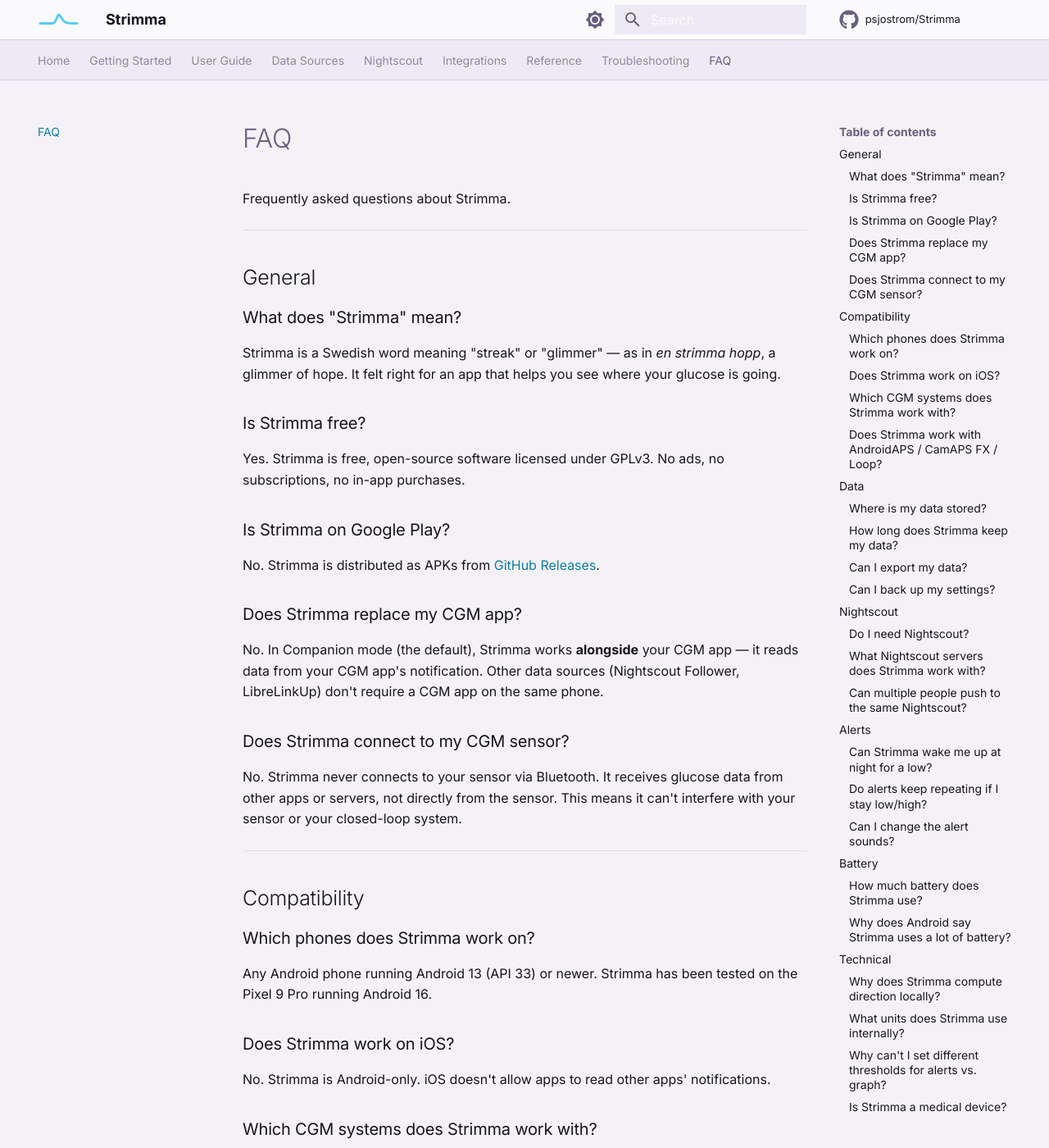
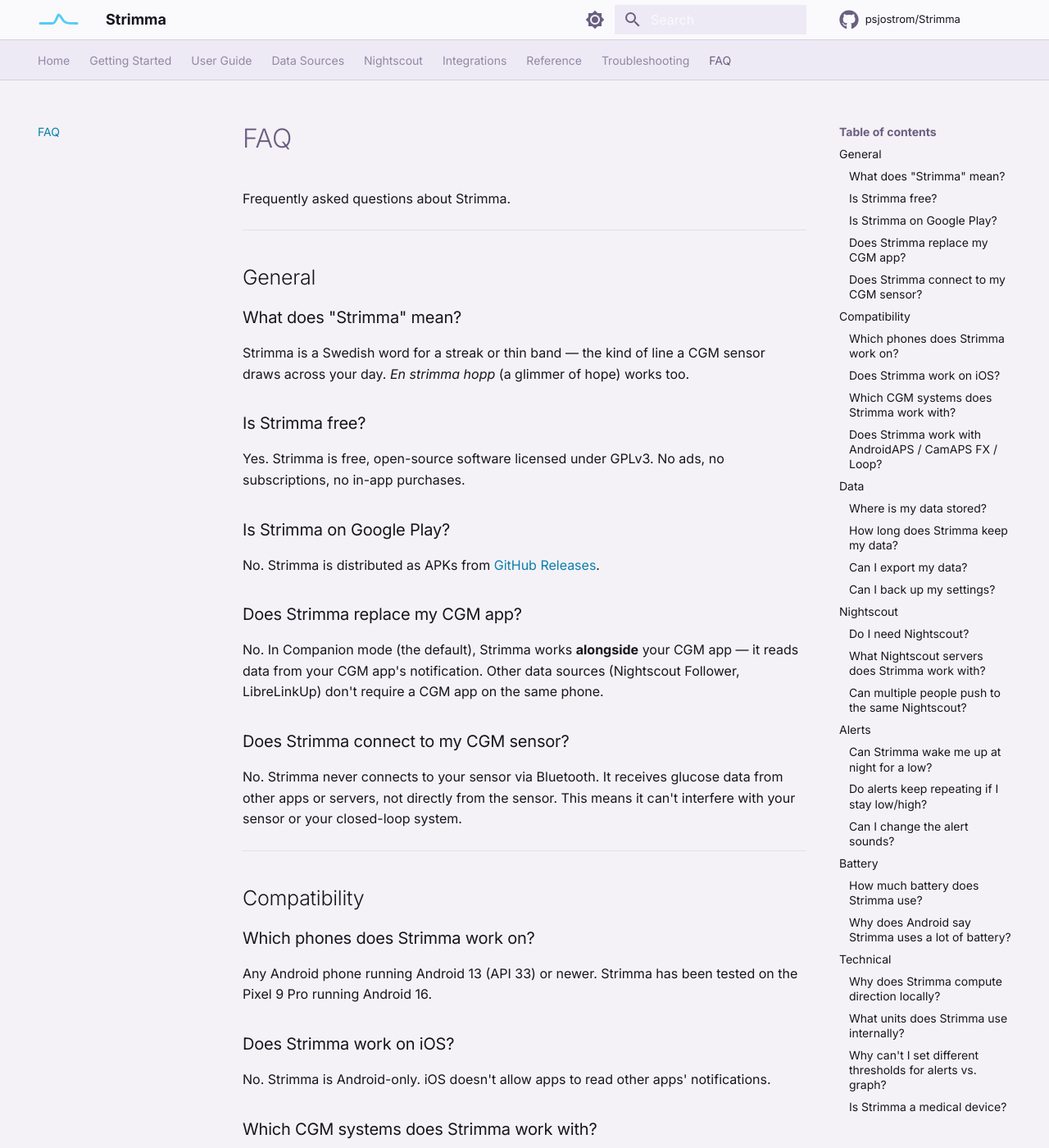
Before and after one commit to psjostrom/strimma, an MkDocs documentation site: the page built from docs/faq.md, in a window 1280 px wide and 1400 px high. Shown: the whole window at 82% size. Built offline with MkDocs 1.6.1 and Material for MkDocs 9.7.7, drawn with Linux system fonts in a browser that asks for light colours; comment, search, counter and statistics services are not loaded; some of the changed text lies outside the part shown.

Commit message:
Fix docs: remove Libre 3 from Companion mode, update FAQ and Nightscout references
Libre 3 notifications don't contain glucose values — Companion mode
doesn't work for Libre 3. LibreLinkUp is the correct path. Also
updates the Strimma name explanation and namedrops Springa as a
custom Nightscout implementation.

Co-Authored-By: Claude Opus 4.6 (1M context) <noreply@anthropic.com>

```diff
--- a/docs/faq.md
+++ b/docs/faq.md
@@ -8,7 +8,7 @@ Frequently asked questions about Strimma.
 
 ### What does "Strimma" mean?
 
-Strimma is a Swedish word meaning "streak" or "glimmer" — as in *en strimma hopp*, a glimmer of hope. It felt right for an app that helps you see where your glucose is going.
+Strimma is a Swedish word for a streak or thin band — the kind of line a CGM sensor draws across your day. *En strimma hopp* (a glimmer of hope) works too.
 
 ### Is Strimma free?
 
```
Also changed, not shown: other parts of docs/faq.md (+2 -2 lines), README.md (+1 -1 lines), docs/data-sources/companion.md (+1 -1 lines), docs/data-sources/librelinkup.md (+1 -1 lines), docs/data-sources/supported-apps.md (+0 -1 lines), docs/nightscout/overview.md (+1 -1 lines).
